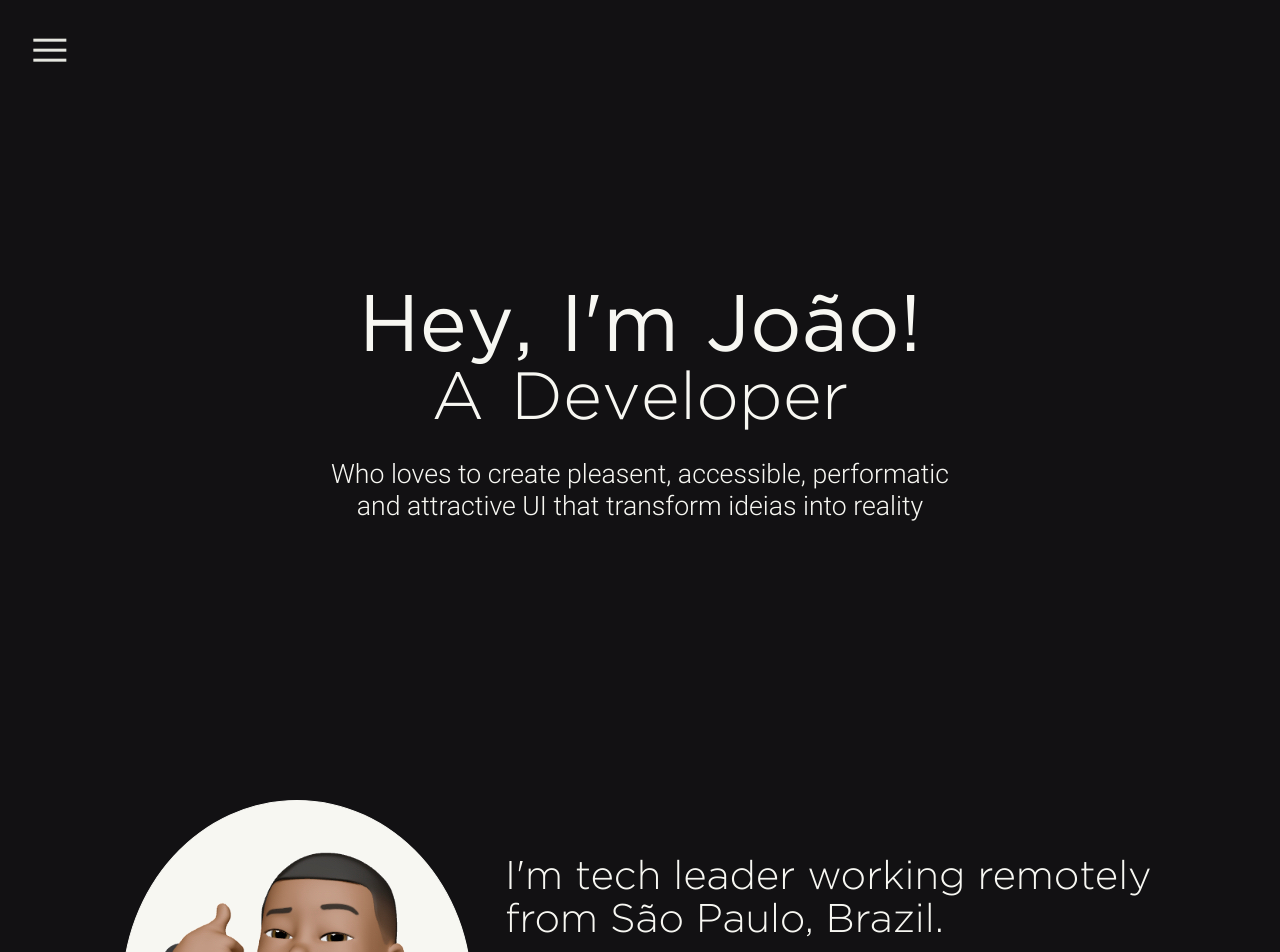
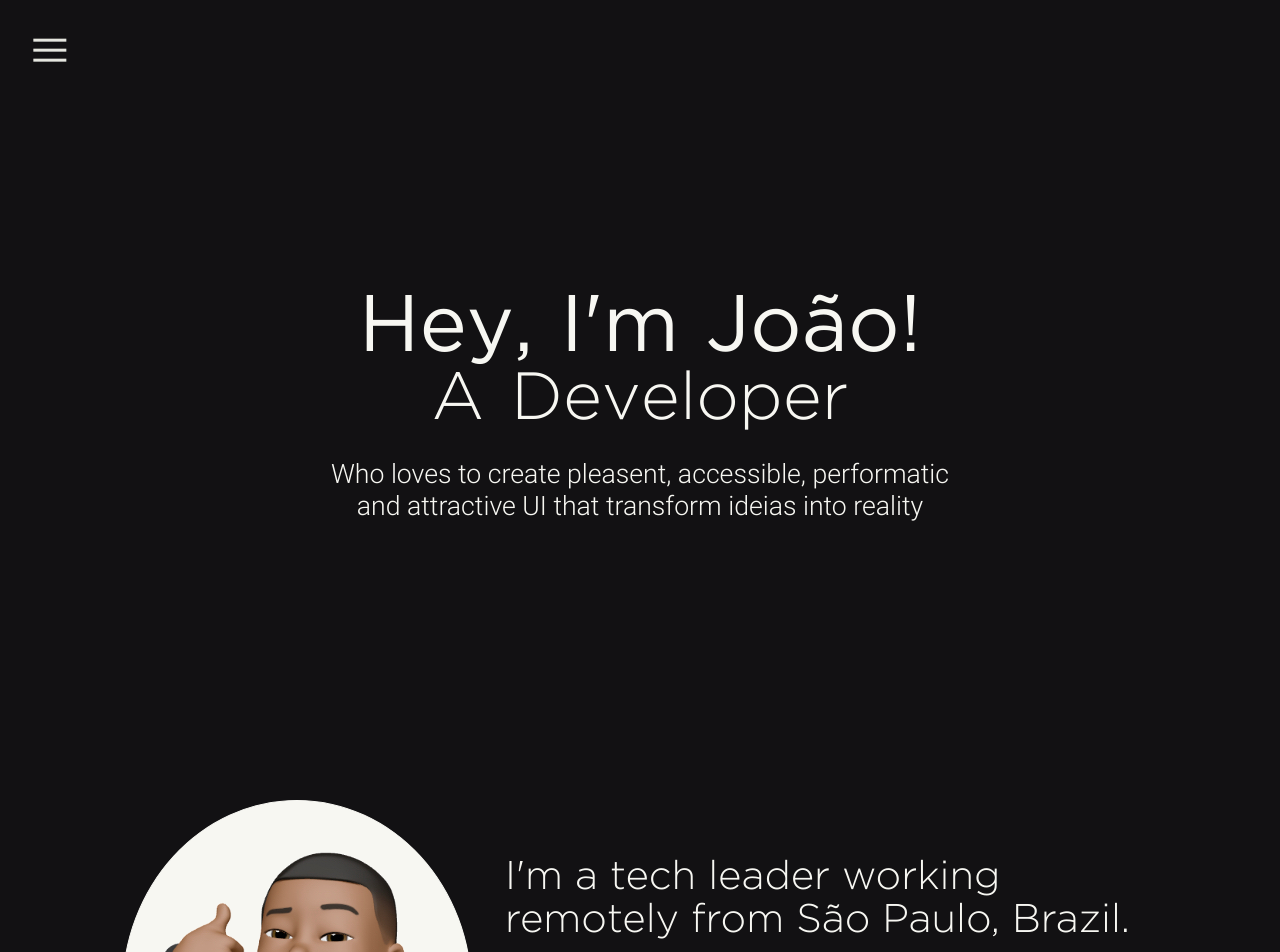
Before and after one commit to joaohd98/damazio-portfolio, a Next.js app: page / in a window 1280 px wide. Shown: the top 952 px of the page. Built offline with nearby package versions, Linux system fonts and the light colour scheme.

Commit message:
feature(general): improved text of intro

```diff
--- a/src/templates/home/intro/const.ts
+++ b/src/templates/home/intro/const.ts
@@ -4,7 +4,7 @@
   const i18 = useI18const({
     'en-US': {
       profilePicture: 'profile picture',
-      currentWork: "I'm tech leader working remotely from São Paulo, Brazil.",
+      currentWork: "I'm a tech leader working remotely from São Paulo, Brazil.",
       descriptions: [
         'A front-end developer for over six years, with deep experience of javascript and its modern features with strong knowledge on the React ecosystem.',
         "I've been creating enjoyable and immersive experiences, using different techniques of animation and working closely with designers.",
```
